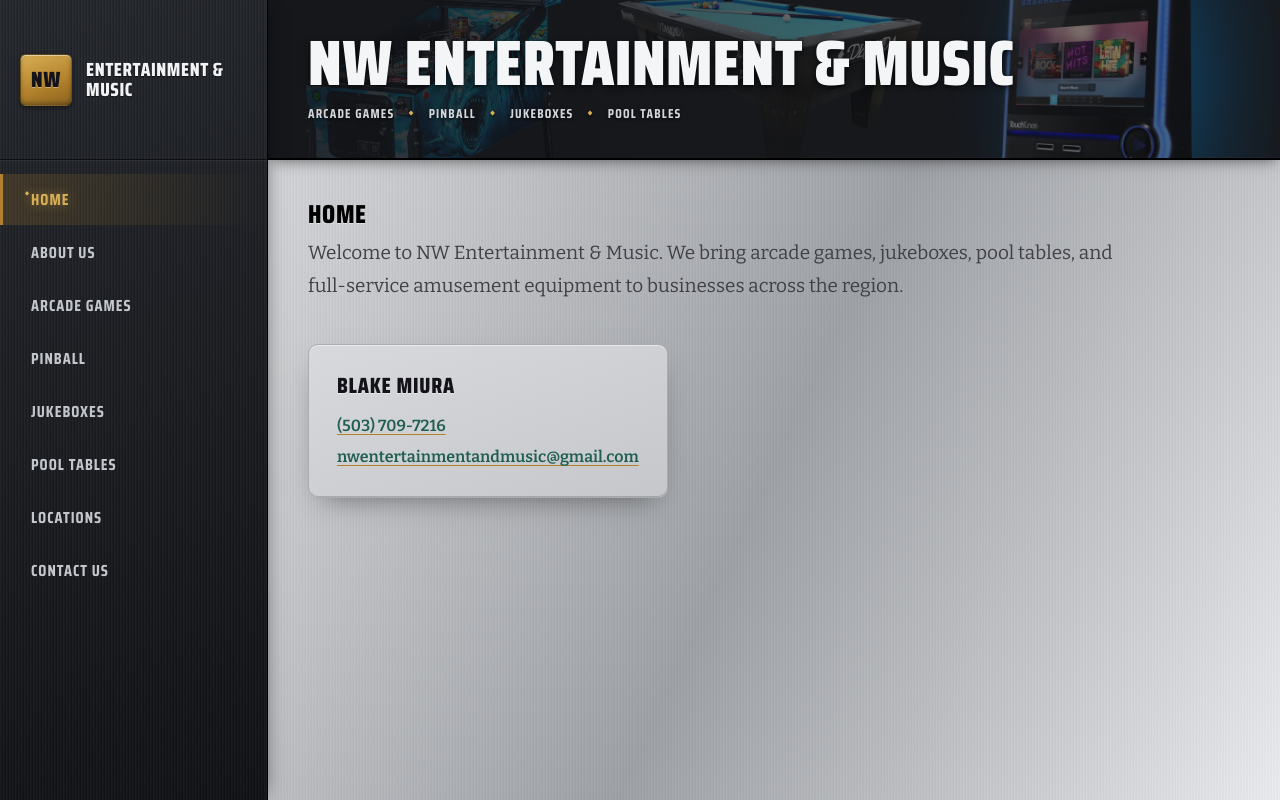
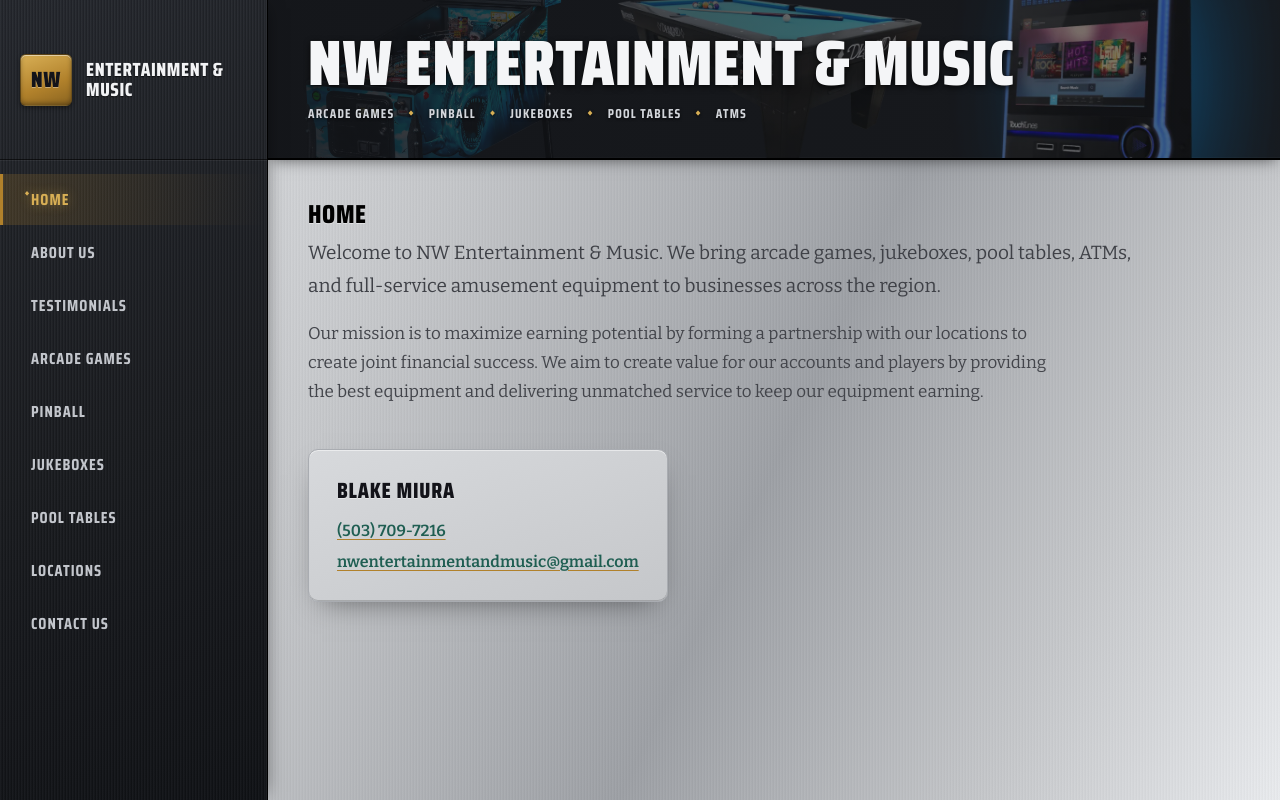
Before and after one commit to miurary/nw_music_and_entertainment_website, a React (Vite) app: page / in a window 1280 px wide. Built offline with nearby package versions, Linux system fonts and the light colour scheme; no server answers.

Commit message:
Adding changes from today

```diff
--- a/src/App.tsx
+++ b/src/App.tsx
@@ -27,8 +27,14 @@ const PAGES: Page[] = [
       <>
         <p>
           Welcome to NW Entertainment &amp; Music. We bring arcade games,
-          jukeboxes, pool tables, and full-service amusement equipment to
+          jukeboxes, pool tables, ATMs, and full-service amusement equipment to
           businesses across the region.
+        </p>
+        <p>
+          Our mission is to maximize earning potential by forming a partnership
+          with our locations to create joint financial success. We aim to create
+          value for our accounts and players by providing the best equipment and
+          delivering unmatched service to keep our equipment earning.
         </p>
         <div className="contact-card">
           <p className="contact-name">Blake Miura</p>
@@ -55,6 +61,14 @@ const PAGES: Page[] = [
         Responsive to your needs. Give us a call if things break.
         A partner you can trust to keep your entertainment equipment running smoothly.
       </p>
+    ),
+  },
+  {
+    id: 'testimonials',
+    label: 'Testimonials',
+    title: 'Testimonials',
+    body: (
+      <></>
     ),
   },
   {
@@ -252,6 +266,7 @@ function App() {
             <li>Pinball</li>
             <li>Jukeboxes</li>
             <li>Pool Tables</li>
+            <li>ATMs</li>
           </ul>
         </div>
         <div className="header-banner" aria-hidden="true">
```
